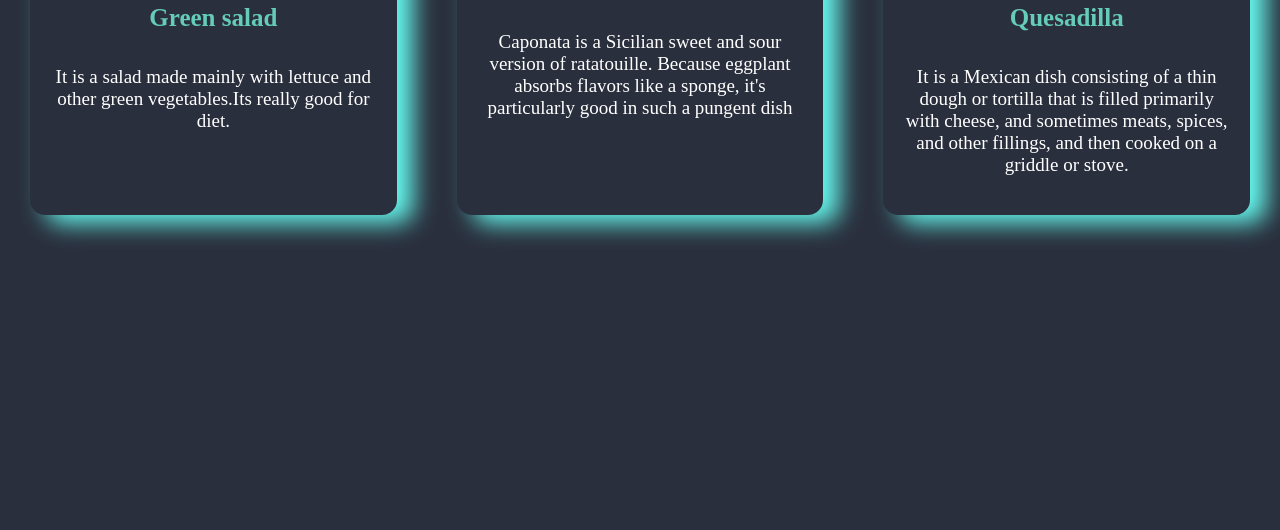
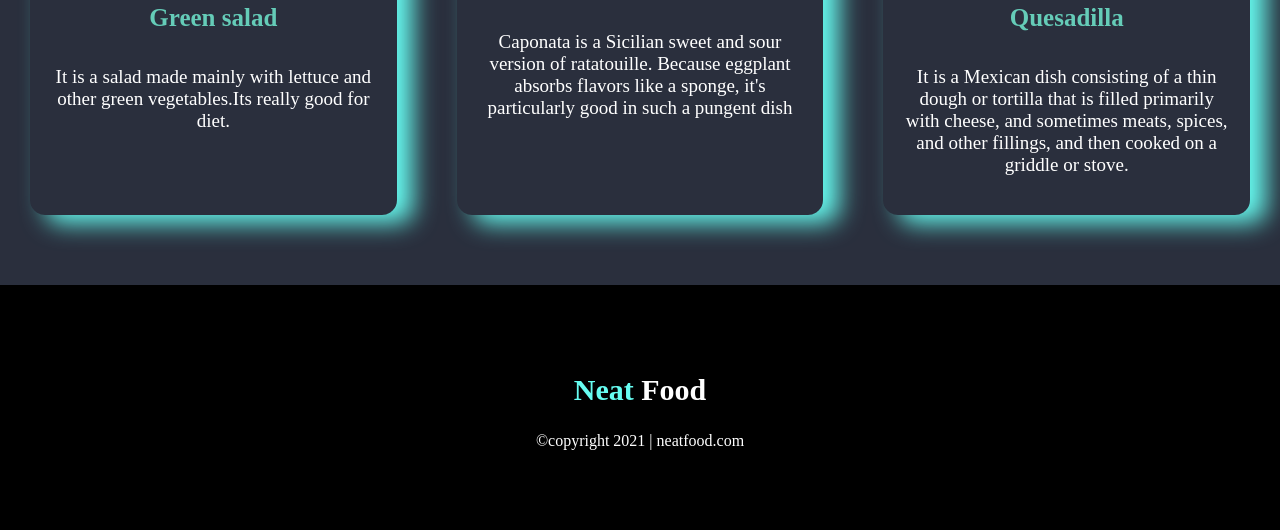
Before and after one commit to maharabhossain1/neat-food, a plain HTML site: page index.html in a window 1280 px wide. Shown: the part 1819-2349 px from the top of the page. Before the commit the page ends 2104 px from the top, so only its background shows below. Drawn offline with Linux system fonts and the light colour scheme.

Commit message:
footer added

```diff
--- a/index.html
+++ b/index.html
@@ -105,7 +105,11 @@
         </section>
 
     </main>
-
+    <!-- footer start  -->
+    <footer>
+        <h2> <span>Neat</span> Food</h2>
+        <p>©copyright 2021 | neatfood.com</p>
+    </footer>
 </body>
 
 </html>
--- a/style.css
+++ b/style.css
@@ -59,7 +59,7 @@ main{
 
 .banner{
     display: flex;
-    /* margin-top: 10vh; */
+
 }
 /* ---------------home section start---------------  */
 #intro{
@@ -221,3 +221,22 @@ main{
     color: white;
     font-size: 19px;
 }
+
+
+/* -------------footer start ------------ */
+footer{
+
+    padding: 5%;
+    background-color: black;
+    text-align: center;
+}
+footer h2{
+    font-size: 30px;
+    color:white
+}
+footer h2 span{
+    color: #66fcf1;
+}
+footer p{
+    color: white;
+}
```
